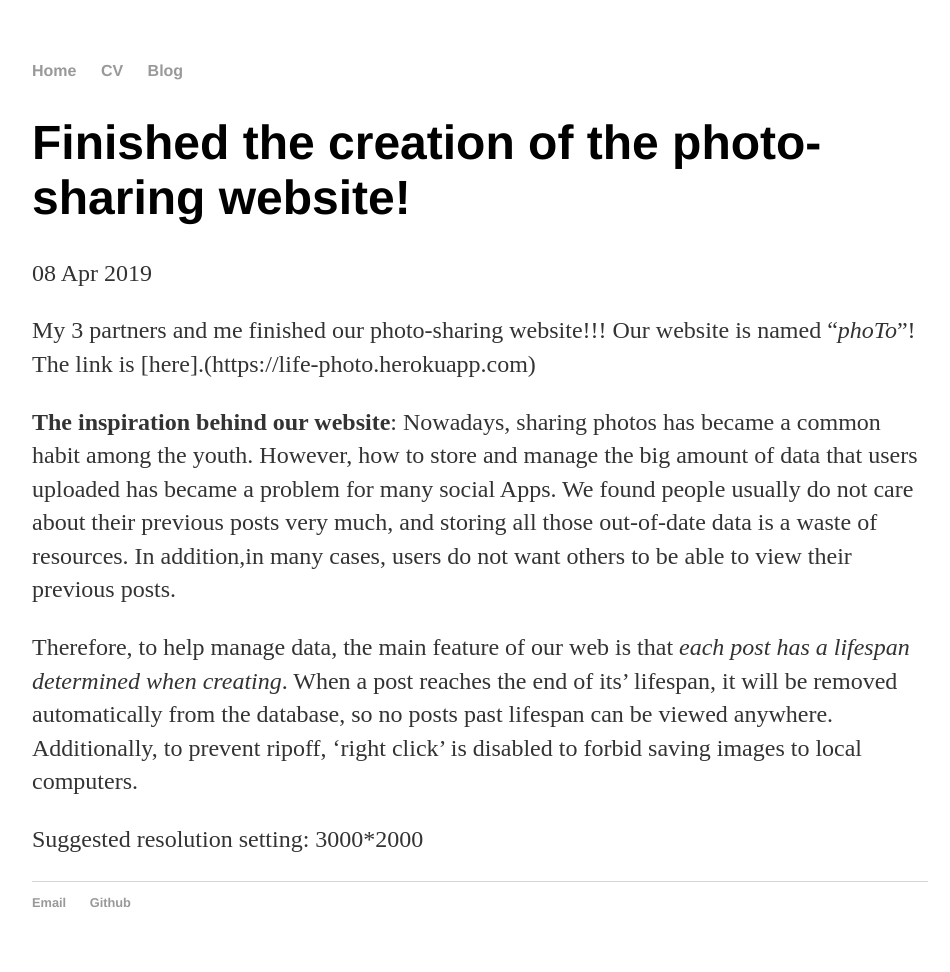
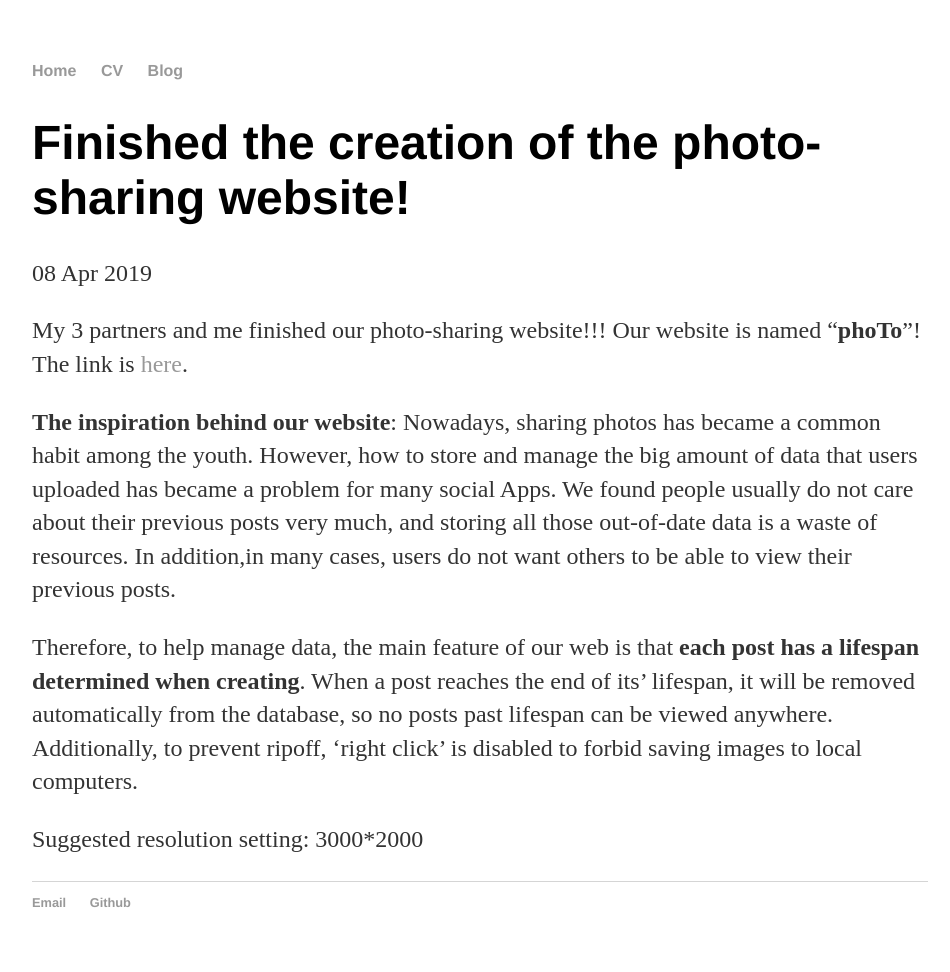
Before and after one commit to wangw218/wangw218.github.io, a Jekyll site: the page built from _posts/2019-04-08-Finished-creating-Photo-web.md, in a window 1280 px wide. Shown: the whole page, without its empty margins (160-1110 px from the left). Built offline with Jekyll 4.4.1, drawn with Linux system fonts in a browser that asks for light colours.

Commit message:
fix bugs

```diff
--- a/_posts/2019-04-08-Finished-creating-Photo-web.md
+++ b/_posts/2019-04-08-Finished-creating-Photo-web.md
@@ -4,7 +4,7 @@ title: "Finished the creation of the photo-sharing website!"
 date: 2019-04-08
 ---
 
-My 3 partners and me finished our photo-sharing website!!! Our website is named "*phoTo*"! The link is [here].(https://life-photo.herokuapp.com)
+My 3 partners and me finished our photo-sharing website!!! Our website is named "**phoTo**"! The link is [here](https://life-photo.herokuapp.com).
 
 **The inspiration behind our website**:
 Nowadays, sharing photos has became a common habit among the youth.
@@ -12,7 +12,7 @@ However, how to store and manage the big amount of data that users uploaded has
 We found people usually do not care about their previous posts very much, and storing all those out-of-date data is a waste of resources.
 In addition,in many cases, users do not want others to be able to view their previous posts.
 
-Therefore, to help manage data, the main feature of our web is that *each post has a lifespan determined when creating*.
+Therefore, to help manage data, the main feature of our web is that **each post has a lifespan determined when creating**.
 When a post reaches the end of its' lifespan, it will be removed automatically from the database, so no posts past lifespan can be viewed anywhere.
 Additionally, to prevent ripoff, 'right click' is disabled to forbid saving images to local computers.
 
```
Also changed, not shown: _posts/2020-12-22-Would-Justin-Trudeau--still-win-2019-Canadian-Federal-Election--if-everyone-had-voted.md (+2 -2 lines).
